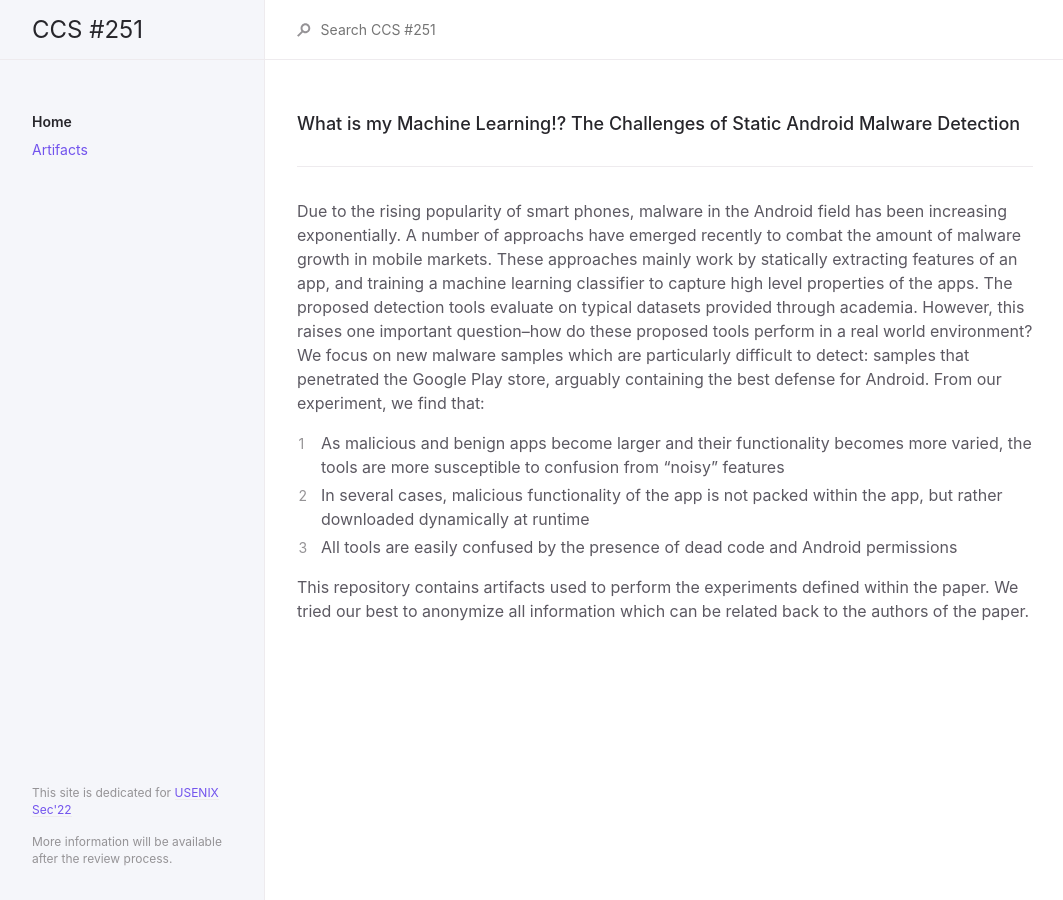
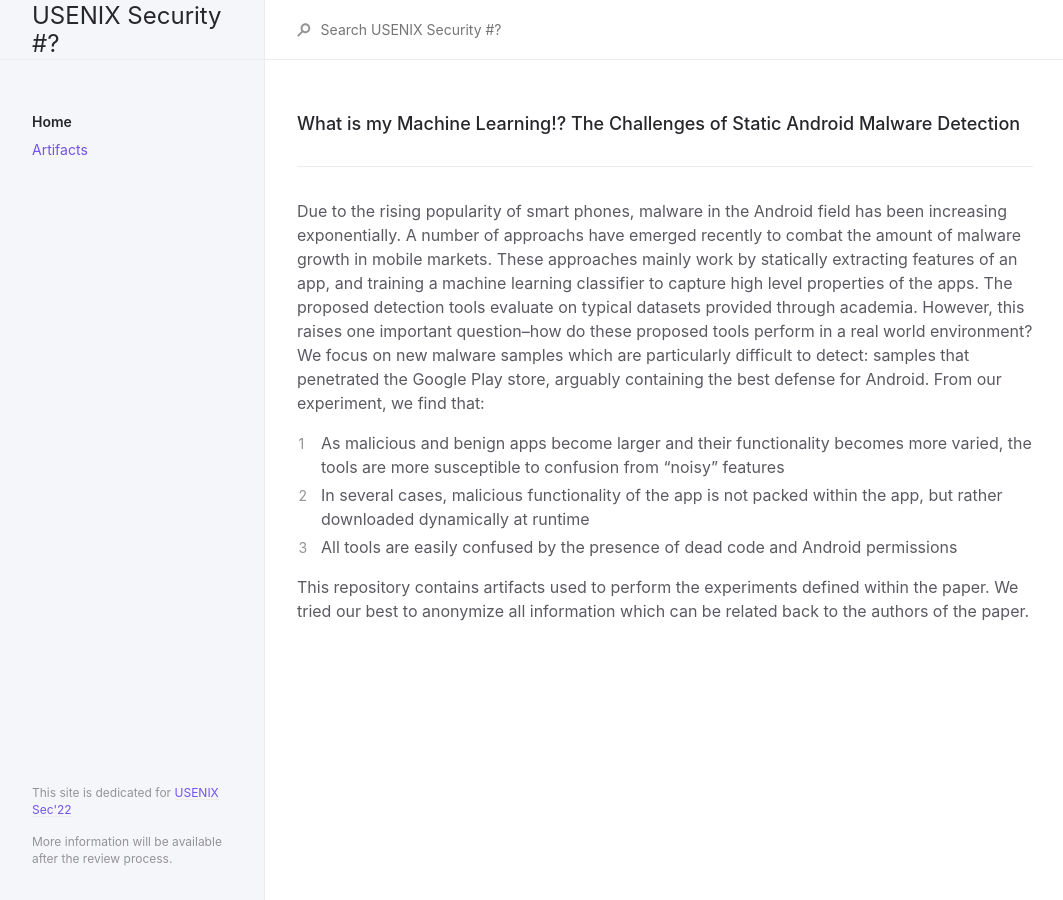
Before and after one commit to hello-from-anon-researcher/hello-from-anon-researcher.github.io, a Jekyll site: the page built from index.md, in a window 1280 px wide. Shown: the whole page, without its empty margins (107-1170 px from the left). Built offline with Jekyll 4.4.1, drawn with Linux system fonts in a browser that asks for light colours.

Commit message:
Update _config.yml

```diff
--- a/_config.yml
+++ b/_config.yml
@@ -13,7 +13,7 @@
 # you will see them accessed via {{ site.title }}, {{ site.github_repo }}, and so on.
 # You can create any custom variable you would like, and they will be accessible
 # in the templates via {{ site.myvariable }}.
-title: "CCS #251"
+title: "USENIX Security #?"
 description: A Jekyll theme for documentation
 baseurl: "" # the subpath of your site, e.g. /blog
 url: "https://hello-from-anon-researcher.github.io" # the base hostname & protocol for your site, e.g. http://example.com
```
